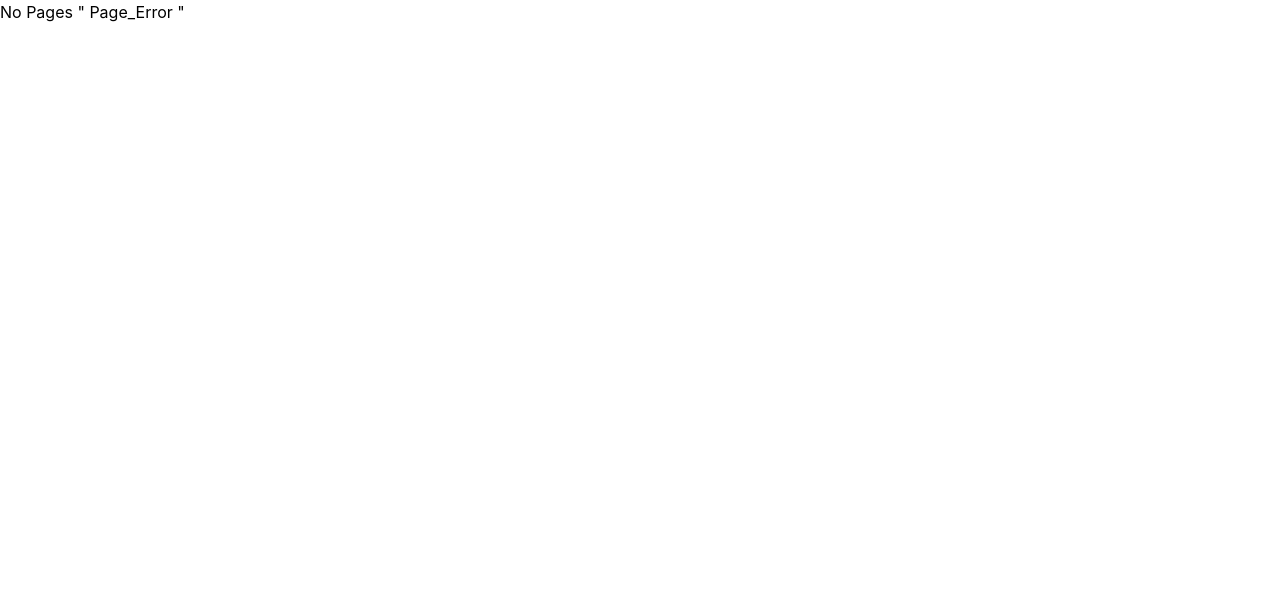
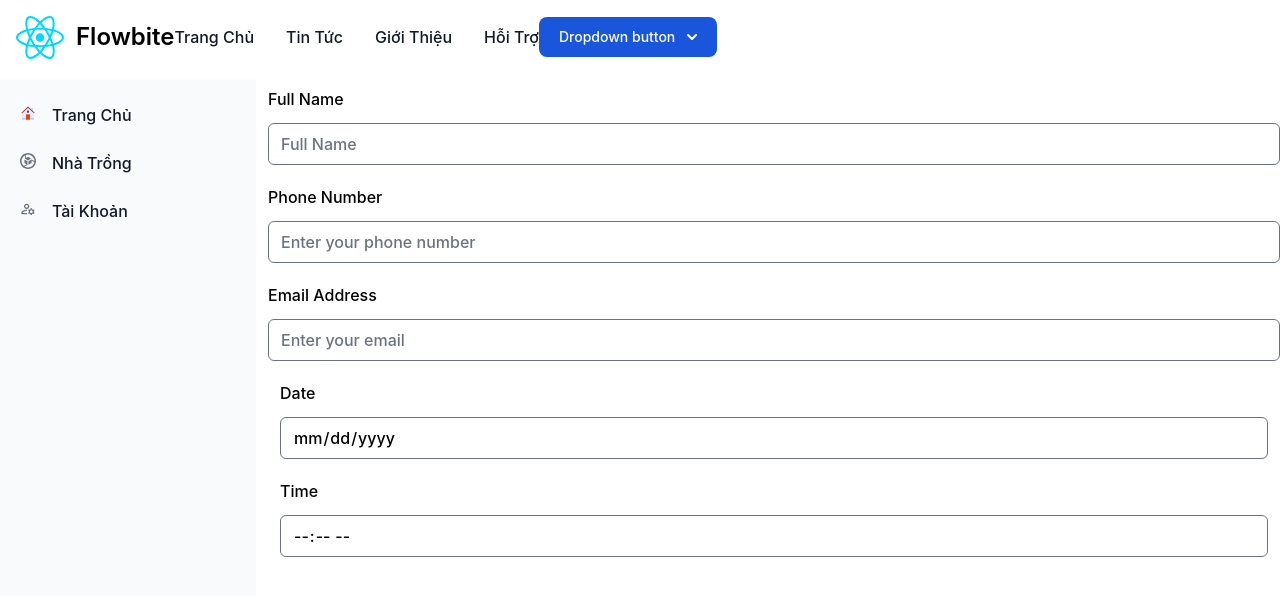
Before and after one commit to Long0209/QuanLyTrangTrai, a React (Vite) app in the folder Client/: page /Nguoi-Dung/Tai-Khoan in a window 1280 px wide. Shown: the top 596 px of the page. Built offline with nearby package versions, Linux system fonts and the light colour scheme.

Commit message:
user table

```diff
--- a/Client/src/Databases/Data_Test.ts
+++ b/Client/src/Databases/Data_Test.ts
@@ -68,4 +68,5 @@ const data_farm_12 = [
     {id:"11",temp:"300",hum:"561",probe:"0",charge:"859",device:"1",TimeStamp:"2023-05-07 13:17:46"}
 ]
 
+
 export {table_data, table_data_title, data_user_info, data_farm_12}
--- a/Client/src/Pages/Private/User/Components/Shared/SharedLayout_User.tsx
+++ b/Client/src/Pages/Private/User/Components/Shared/SharedLayout_User.tsx
@@ -12,7 +12,7 @@ function SharedLayout_User() {
                 <div className='Dashboard_user fixed left-0'>
                     <Dashboard_user/>
                 </div>
-                <div className="Dashboard_user_content mt-1 sm:ml-64 ">
+                <div className="Dashboard_user_content mt-1 sm:ml-64 pt-2 ps-3 ">
                     <Outlet/>
                 </div>
             </div>
--- /dev/null
+++ b/Client/src/Pages/Private/User/Pages/Account_user.tsx
@@ -0,0 +1,100 @@
+import React from 'react';
+
+
+function Account_user() {
+
+    return (
+        <React.Fragment>
+            <div className="flex items-center justify-center p-12">
+                <div className="mx-auto w-full max-w-[550px] bg-white">
+                    <form className=' select-none'>
+                        <div className="mb-5">
+                                <label
+                                    htmlFor="name"
+                                    className="mb-3 block text-base font-medium text-[#07074D]"
+                                >
+                                    Full Name
+                                </label>
+                            <input disabled
+                                type="text"
+                                name="name"
+                                id="name"
+                                placeholder="Full Name"
+                                className="w-full rounded-md border border-[#e0e0e0] bg-white text-base font-medium text-[#6B7280] outline-none focus:border-[#6A64F1] focus:shadow-md"
+                            />
+                        </div>
+
+                        <div className="mb-5">
+                            <label
+                                htmlFor="phone"
+                                className="mb-3 block text-base font-medium text-[#07074D]"
+                            >
+                            Phone Number
+                            </label>
+                            <input disabled
+                                type="text"
+                                name="phone"
+                                id="phone"
+                                placeholder="Enter your phone number"
+                                className="w-full rounded-md border border-[#e0e0e0] bg-white text-base font-medium text-[#6B7280] outline-none focus:border-[#6A64F1] focus:shadow-md"
+                            />
+                        </div>
+
+                        <div className="mb-5">
+                            <label
+                                htmlFor="email"
+                                className="mb-3 block text-base font-medium text-[#07074D]"
+                            >
+                            Email Address
+                            </label>
+                            <input disabled
+                                type="email"
+                                name="email"
+                                id="email"
+                                placeholder="Enter your email"
+                                className="w-full rounded-md border border-[#e0e0e0] bg-white text-base font-medium text-[#6B7280] outline-none focus:border-[#6A64F1] focus:shadow-md"
+                            />
+                        </div>
+
+                        <div className="-mx-3 flex flex-wrap">
+                            <div className="w-full px-3 sm:w-1/2">
+                            <div className="mb-5">
+                                <label
+                                    htmlFor="date"
+                                    className="mb-3 block text-base font-medium text-[#07074D]"
+                                >
+                                Date
+                                </label>
+                                <input disabled
+                                    type="date"
+                                    name="date"
+                                    id="date"
+                                    className="w-full rounded-md border border-[#e0e0e0] bg-white text-base font-medium text-[#6B7280] outline-none focus:border-[#6A64F1] focus:shadow-md"
+                                />
+                            </div>
+                            </div>
+                            <div className="w-full px-3 sm:w-1/2">
+                            <div className="mb-5">
+                                <label
+                                htmlFor="time"
+                                className="mb-3 block text-base font-medium text-[#07074D]"
+                                >
+                                Time
+                                </label>
+                                <input disabled
+                                type="time"
+                                name="time"
+                                id="time"
+                                className="w-full rounded-md border border-[#e0e0e0] bg-white text-base font-medium text-[#6B7280] outline-none focus:border-[#6A64F1] focus:shadow-md"
+                                />
+                            </div>
+                            </div>
+                        </div>
+                    </form>
+                </div>
+            </div>
+        </React.Fragment>
+    );
+};
+
+export default Account_user;
--- /dev/null
+++ b/Client/src/Pages/Private/User/Pages/Farm_user.tsx
@@ -0,0 +1,48 @@
+import React from 'react';
+
+// data user
+import {data_farm_12} from "@/Databases/Data_Test";
+
+function Farm_user() {
+
+    return (
+        <React.Fragment>
+            <table className='item-center text-center w-full h-auto '>
+                <thead>
+                    <tr className=' uppercase text-violet-400'>
+                        <th>id</th>
+                        <th>temp</th>
+                        <th>hum</th>
+                        <th>charge</th>
+                        <th>probe</th>
+                        <th>device</th>
+                        <th>TimeStamp</th>
+                    </tr>
+                </thead>
+                <tbody>
+                    {
+                        data_farm_12.map( (item, index) => {
+
+                            return (
+                                <tr key={index}
+                                    className='border-2 p-10'
+                                >
+                                    <td> {item.id} </td>
+                                    <td>{item.temp}</td>
+                                    <td>{item.hum}</td>
+                                    <td>{item.charge}</td>
+                                    <td>{item.probe}</td>
+                                    <td>{item.device}</td>
+                                    <td>{item.TimeStamp}</td>
+                                </tr>
+                            )
+                        })
+                    }
+                </tbody>
+            </table>
+
+        </React.Fragment>
+    );
+};
+
+export default Farm_user;
--- a/Client/src/Pages/Private/User/Pages/index.ts
+++ b/Client/src/Pages/Private/User/Pages/index.ts
@@ -1 +1,3 @@
 export { default as HomeUser } from "./HomeUser.tsx";
+export { default as Farm_user } from "./Farm_user.tsx";
+export { default as Account_user } from "./Account_user.tsx";
--- a/Client/src/Routers/Router.tsx
+++ b/Client/src/Routers/Router.tsx
@@ -27,7 +27,9 @@ import {
 
 // Pages-User
 import {
-    HomeUser
+    HomeUser,
+    Farm_user,
+    Account_user
     // @ts-ignore
 } from "@private/User/Pages";
 
@@ -48,6 +50,8 @@ const PublicRouter = () =>{
                 {/* user-login */}
                 <Route path="/Nguoi-Dung" element={ <SharedLayout_User/> }>
                     <Route index element={ <HomeUser/> }/>
+                    <Route path="Nha-Trong" element={ <Farm_user/> }/>
+                    <Route path="Tai-Khoan" element={ <Account_user/> }/>
                 </Route>
 
 
```
